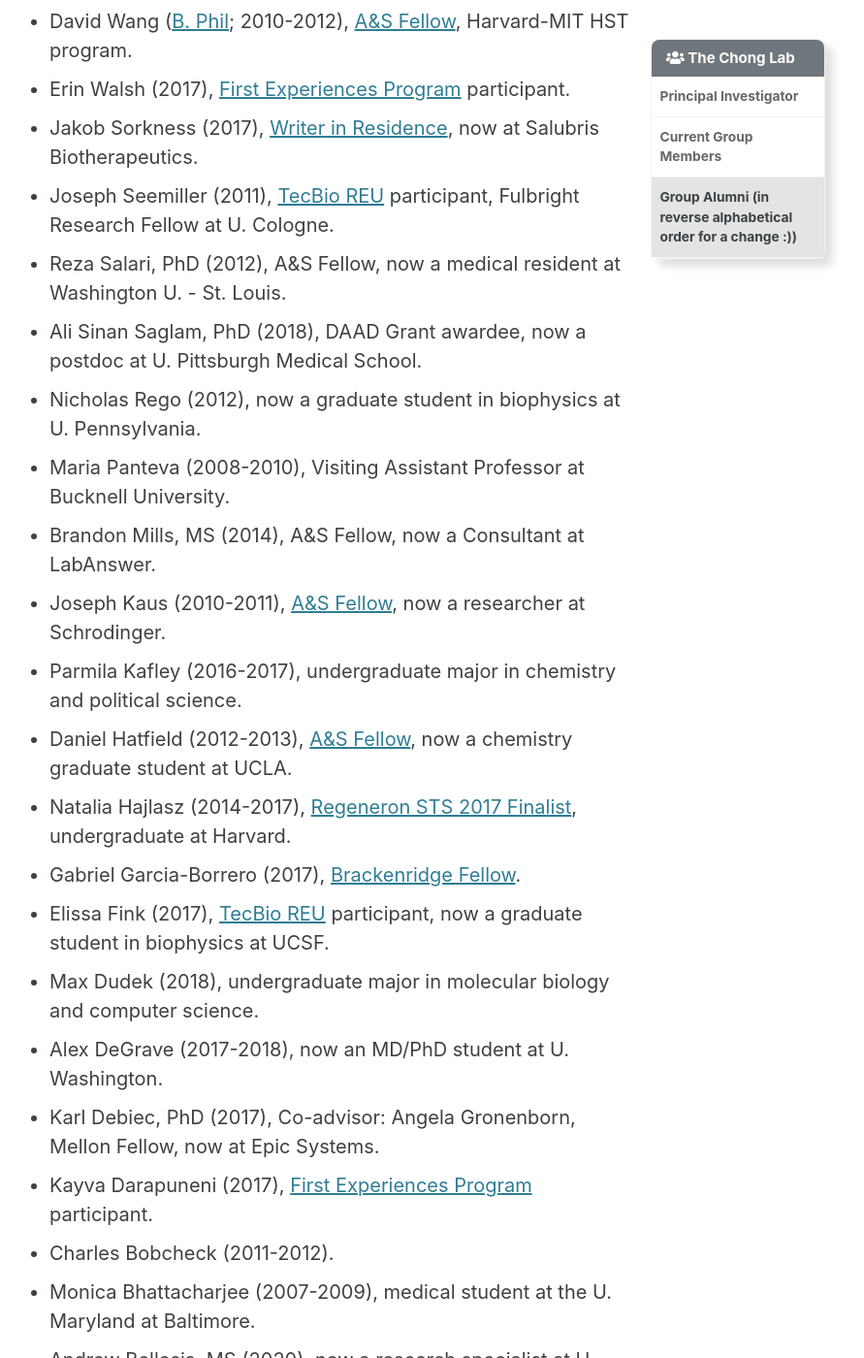
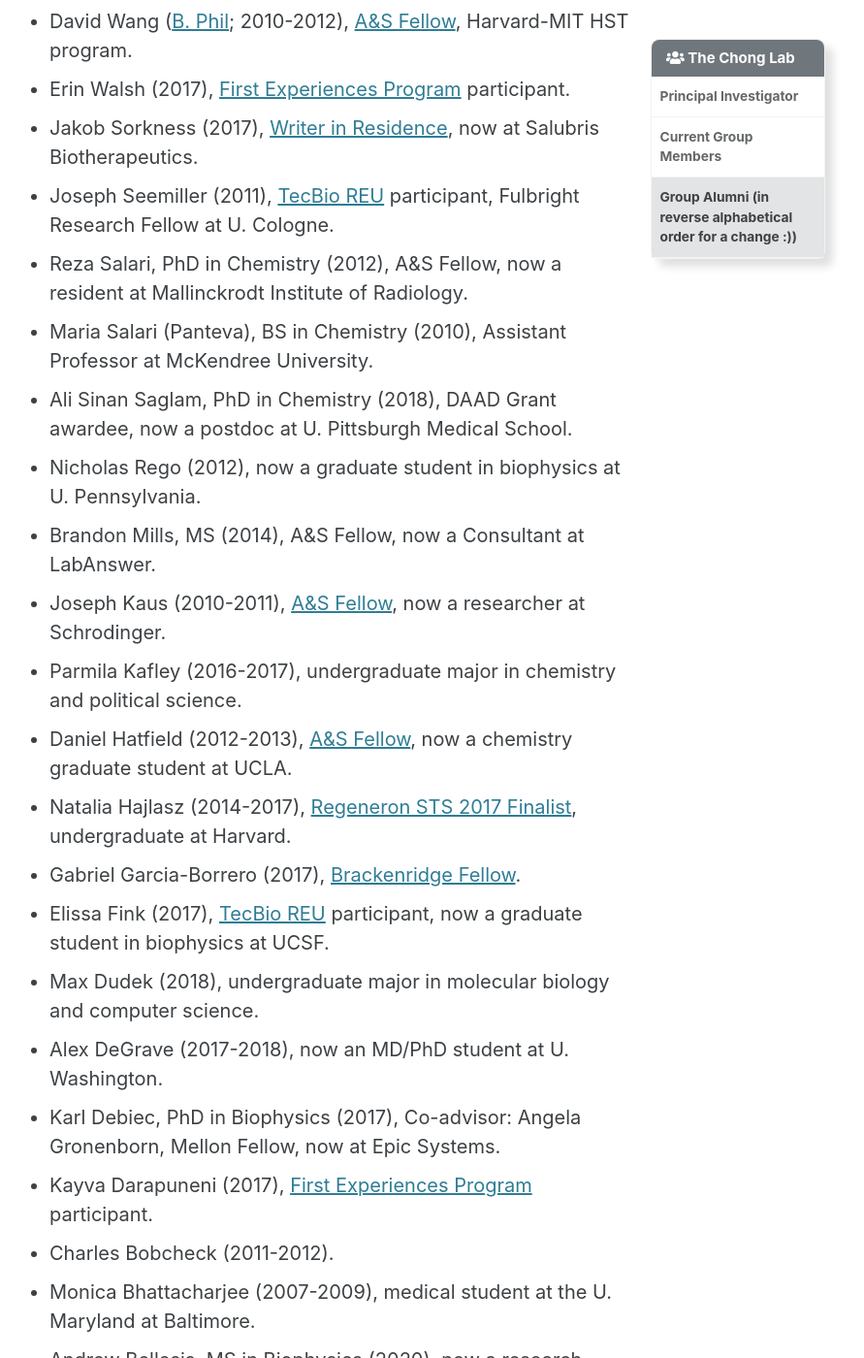
Before and after one commit to darianyang/mm-github-pages-test, a Jekyll site: the page built from _pages/people.md, in a window 1280 px wide and 1400 px high, scrolled down 2146 px. Shown: the whole window at 97% size, without its empty margins (309-1200 px from the left). Built offline with Jekyll 4.4.1, drawn with Linux system fonts in a browser that asks for light colours; cached includes are drawn as plain includes; some of the changed text lies outside the part shown.

Commit message:
Update people.md

```diff
--- a/_pages/people.md
+++ b/_pages/people.md
@@ -83,16 +83,16 @@
 
 # Group Alumni (in reverse alphabetical order for a change :))
 
-* Matthew Zwier, PhD (2013), A&S and Mellon Fellow, now an [Associate Prof. at Drake University](https://www.drake.edu/chemistry/facultystaff/drmatthewzwier/).
+* Matthew Zwier, PhD in Chemistry (2013), A&S and Mellon Fellow, now an [Associate Prof. at Drake University](https://www.drake.edu/chemistry/facultystaff/drmatthewzwier/).
 * Yiwen Zou (2010-2011), pharmacy student at Philadelphia College of Osteopathic Med.
 * David Wang ([B. Phil](http://www.honorscollege.pitt.edu/bphil-degree); 2010-2012), [A&S Fellow](https://www.asundergrad.pitt.edu/research/awards-and-funding#summer-undergraduate-research-awards), Harvard-MIT HST program.
 * Erin Walsh (2017), [First Experiences Program](https://www.asundergrad.pitt.edu/research/first-experiences-research) participant.
 * Jakob Sorkness (2017), [Writer in Residence](https://medium.com/pitt-undergraduate-science-writing), now at Salubris Biotherapeutics.
 * Joseph Seemiller (2011), [TecBio REU](http://www.tecbioreu.pitt.edu/) participant, Fulbright Research Fellow at U. Cologne.
-* Reza Salari, PhD (2012), A&S Fellow, now a medical resident at Washington U. - St. Louis.
-* Ali Sinan Saglam, PhD (2018), DAAD Grant awardee, now a postdoc at U. Pittsburgh Medical School.
+* Reza Salari, PhD in Chemistry (2012), A&S Fellow, now a resident at Mallinckrodt Institute of Radiology.
+* Maria Salari (Panteva), BS in Chemistry (2010), Assistant Professor at McKendree University.
+* Ali Sinan Saglam, PhD in Chemistry (2018), DAAD Grant awardee, now a postdoc at U. Pittsburgh Medical School.
 * Nicholas Rego (2012), now a graduate student in biophysics at U. Pennsylvania.
-* Maria Panteva (2008-2010), Visiting Assistant Professor at Bucknell University.
 * Brandon Mills, MS (2014), A&S Fellow, now a Consultant at LabAnswer.
 * Joseph Kaus (2010-2011), [A&S Fellow](https://www.asundergrad.pitt.edu/research/awards-and-funding#summer-undergraduate-research-awards), now a researcher at Schrodinger.
 * Parmila Kafley (2016-2017), undergraduate major in chemistry and political science.
@@ -102,9 +102,9 @@
 * Elissa Fink (2017), [TecBio REU](http://www.tecbioreu.pitt.edu/) participant, now a graduate student in biophysics at UCSF.
 * Max Dudek (2018), undergraduate major in molecular biology and computer science.
 * Alex DeGrave (2017-2018), now an MD/PhD student at U. Washington.
-* Karl Debiec, PhD (2017), Co-advisor: Angela Gronenborn, Mellon Fellow, now at Epic Systems.
+* Karl Debiec, PhD in Biophysics (2017), Co-advisor: Angela Gronenborn, Mellon Fellow, now at Epic Systems.
 * Kayva Darapuneni (2017), [First Experiences Program](https://www.asundergrad.pitt.edu/research/first-experiences-research) participant.
 * Charles Bobcheck (2011-2012).
 * Monica Bhattacharjee (2007-2009), medical student at the U. Maryland at Baltimore.
-* Andrew Bellesis, MS (2020), now a research specialist at U. Pittsburgh School of Public Health.
+* Andrew Bellesis, MS in Biophysics (2020), now a research specialist at U. Pittsburgh School of Public Health.
 * Lewis Baker (2015), now a graduate student in mathematics at UC Boulder.
```
